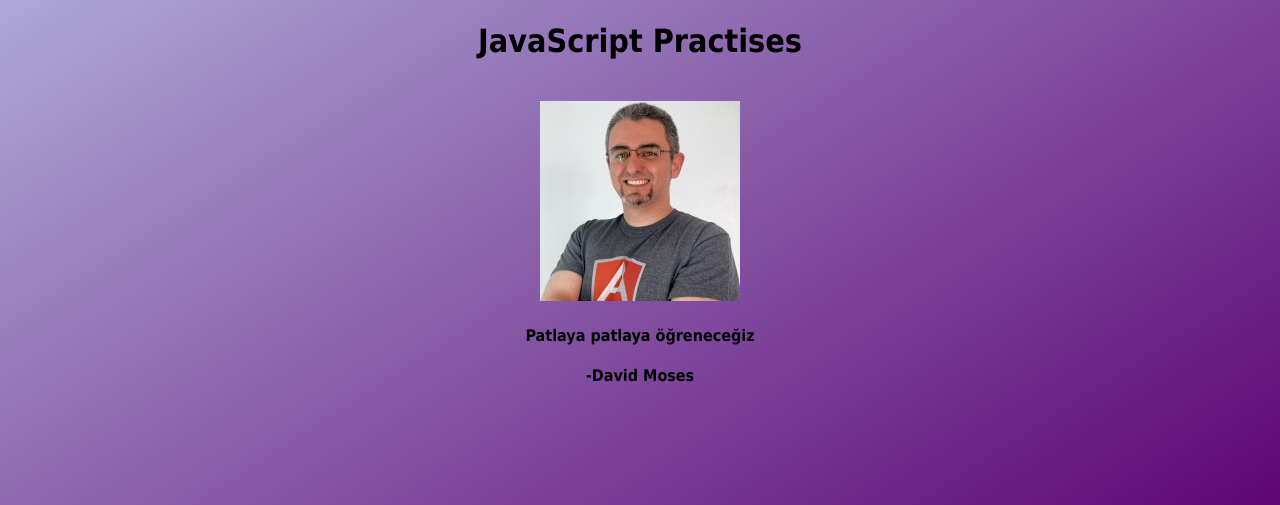
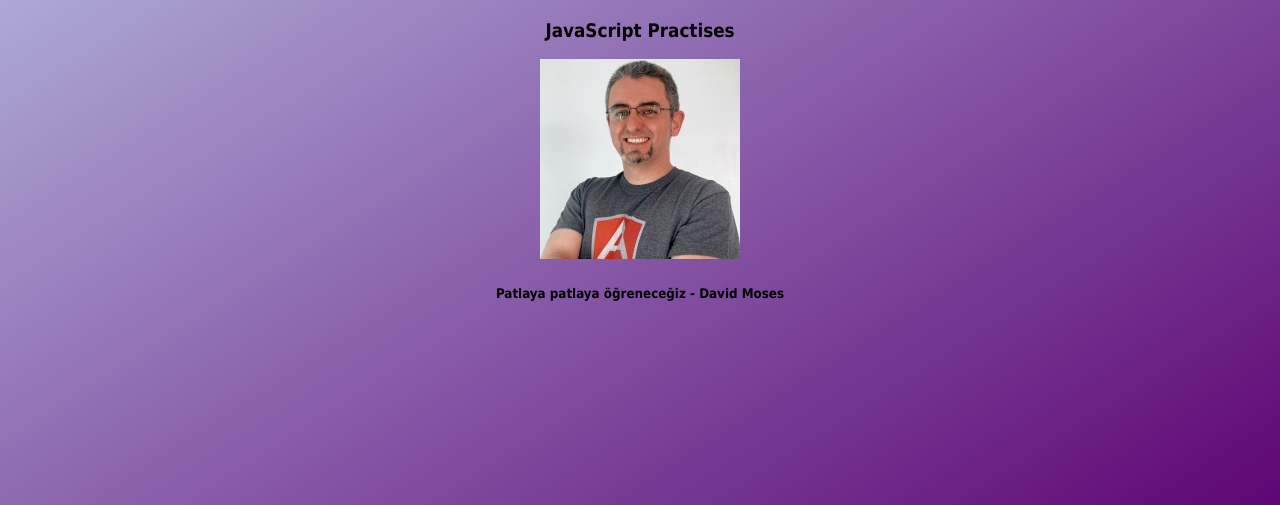
Before and after one commit to MuratGumus/Javascript_Question_Solution, a plain HTML site: page index.html in a window 1280 px wide. Shown: the part 311-816 px from the top of the page. Drawn offline with Linux system fonts and the light colour scheme.

Commit message:
first lesson ended

```diff
--- a/index.html
+++ b/index.html
@@ -16,11 +16,9 @@
         class="logo"
       />
     </header>
-    <h1>JavaScript Practises</h1>
-    <br>
+    <h3>JavaScript Practises</h3>
     <img src="./David Moses.jpeg" alt="">
-    <h4>Patlaya patlaya öğreneceğiz</h4>
-    <h4>-David Moses</h4>
+    <h5>Patlaya patlaya öğreneceğiz   - David Moses</h5>
     <script src="practise.js"></script>
     <script src="app.js"></script>
   </body>
```
Also changed, not shown: practise.js (+113 -1 lines).
